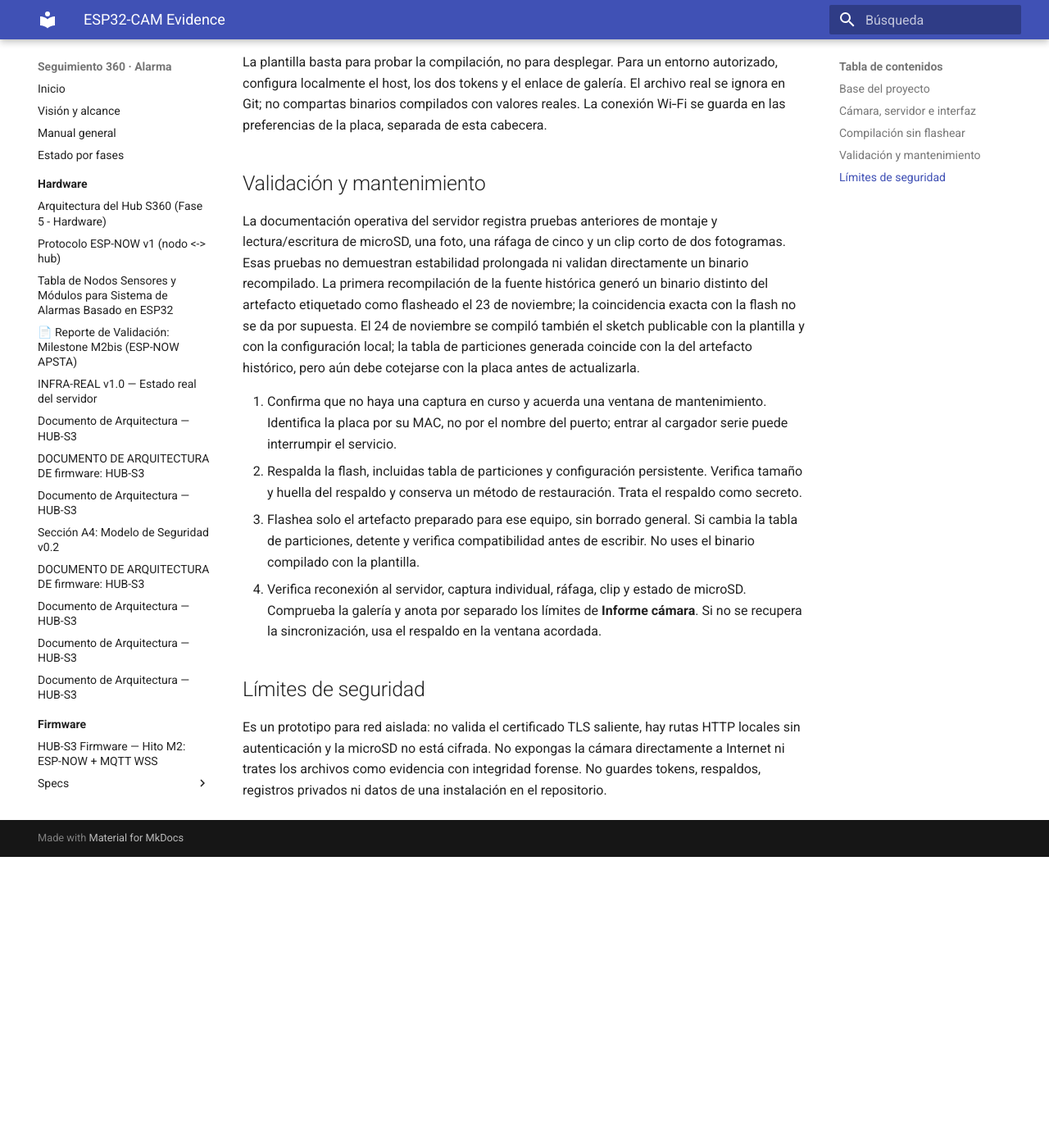
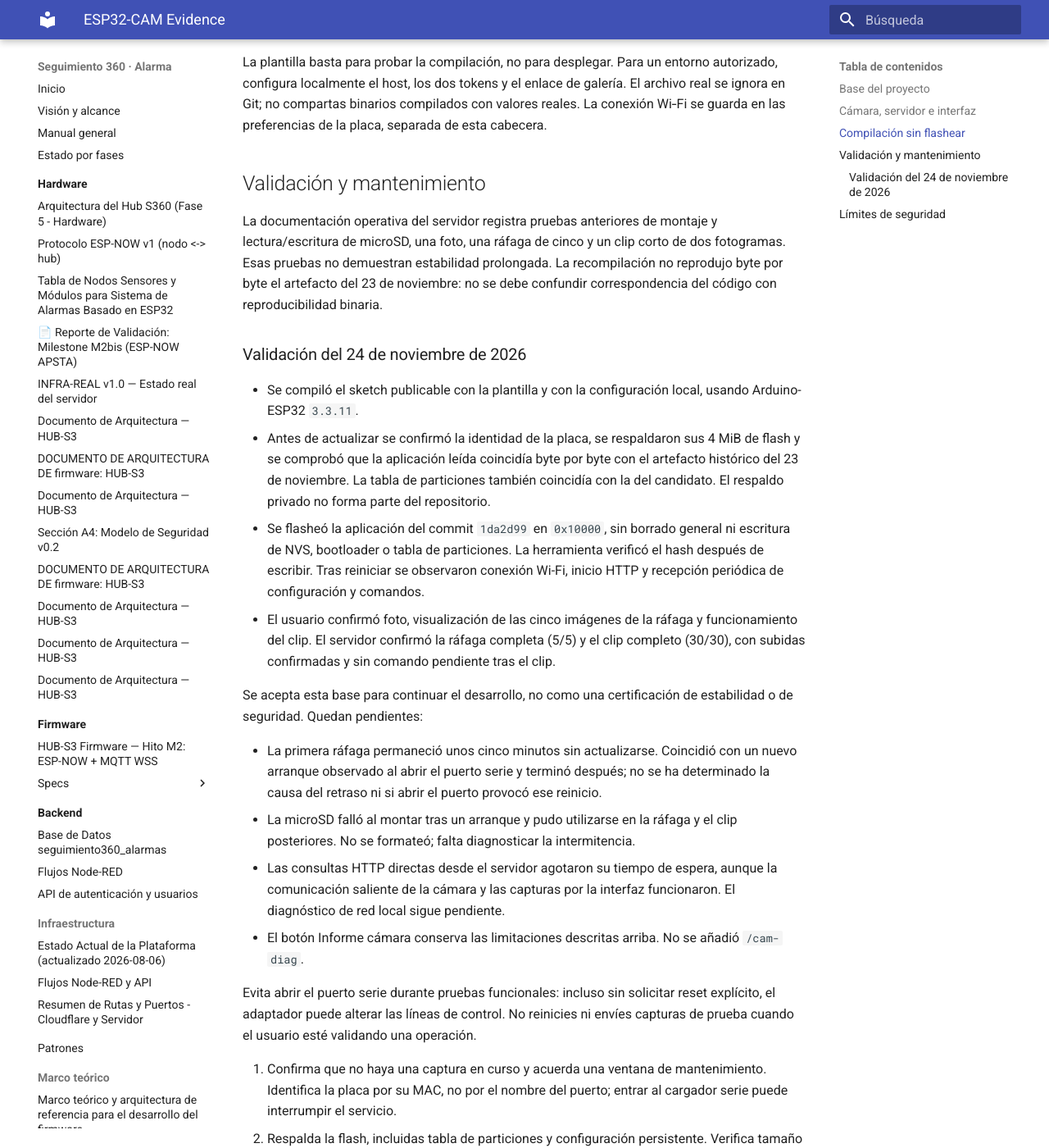
Before and after one commit to khalifa63/seguimiento360-alarma, an MkDocs documentation site: the page built from docs/firmware/esp32cam-evidence.md, in a window 1280 px wide and 1400 px high, scrolled down 1126 px. Shown: the whole window at 82% size. Built offline with MkDocs 1.6.1 and Material for MkDocs 9.7.7, drawn with Linux system fonts in a browser that asks for light colours; before the commit the page ends 2171 px from its top, so only the background shows below that.

Commit message:
docs(camera): registrar validacion de foto rafaga y clip

```diff
--- a/docs/firmware/esp32cam-evidence.md
+++ b/docs/firmware/esp32cam-evidence.md
@@ -31,7 +31,23 @@ La plantilla basta para probar la compilación, no para desplegar. Para un entor
 
 ## Validación y mantenimiento
 
-La documentación operativa del servidor registra pruebas anteriores de montaje y lectura/escritura de microSD, una foto, una ráfaga de cinco y un clip corto de dos fotogramas. Esas pruebas no demuestran estabilidad prolongada ni validan directamente un binario recompilado. La primera recompilación de la fuente histórica generó un binario distinto del artefacto etiquetado como flasheado el 23 de noviembre; la coincidencia exacta con la flash no se da por supuesta. El 24 de noviembre se compiló también el sketch publicable con la plantilla y con la configuración local; la tabla de particiones generada coincide con la del artefacto histórico, pero aún debe cotejarse con la placa antes de actualizarla.
+La documentación operativa del servidor registra pruebas anteriores de montaje y lectura/escritura de microSD, una foto, una ráfaga de cinco y un clip corto de dos fotogramas. Esas pruebas no demuestran estabilidad prolongada. La recompilación no reprodujo byte por byte el artefacto del 23 de noviembre: no se debe confundir correspondencia del código con reproducibilidad binaria.
+
+### Validación del 24 de noviembre de 2026
+
+- Se compiló el sketch publicable con la plantilla y con la configuración local, usando Arduino-ESP32 `3.3.11`.
+- Antes de actualizar se confirmó la identidad de la placa, se respaldaron sus 4 MiB de flash y se comprobó que la aplicación leída coincidía byte por byte con el artefacto histórico del 23 de noviembre. La tabla de particiones también coincidía con la del candidato. El respaldo privado no forma parte del repositorio.
+- Se flasheó la aplicación del commit `1da2d99` en `0x10000`, sin borrado general ni escritura de NVS, bootloader o tabla de particiones. La herramienta verificó el hash después de escribir. Tras reiniciar se observaron conexión Wi-Fi, inicio HTTP y recepción periódica de configuración y comandos.
+- El usuario confirmó foto, visualización de las cinco imágenes de la ráfaga y funcionamiento del clip. El servidor confirmó la ráfaga completa (5/5) y el clip completo (30/30), con subidas confirmadas y sin comando pendiente tras el clip.
+
+Se acepta esta base para continuar el desarrollo, no como una certificación de estabilidad o de seguridad. Quedan pendientes:
+
+- La primera ráfaga permaneció unos cinco minutos sin actualizarse. Coincidió con un nuevo arranque observado al abrir el puerto serie y terminó después; no se ha determinado la causa del retraso ni si abrir el puerto provocó ese reinicio.
+- La microSD falló al montar tras un arranque y pudo utilizarse en la ráfaga y el clip posteriores. No se formateó; falta diagnosticar la intermitencia.
+- Las consultas HTTP directas desde el servidor agotaron su tiempo de espera, aunque la comunicación saliente de la cámara y las capturas por la interfaz funcionaron. El diagnóstico de red local sigue pendiente.
+- El botón Informe cámara conserva las limitaciones descritas arriba. No se añadió `/cam-diag`.
+
+Evita abrir el puerto serie durante pruebas funcionales: incluso sin solicitar reset explícito, el adaptador puede alterar las líneas de control. No reinicies ni envíes capturas de prueba cuando el usuario esté validando una operación.
 
 1. Confirma que no haya una captura en curso y acuerda una ventana de mantenimiento. Identifica la placa por su MAC, no por el nombre del puerto; entrar al cargador serie puede interrumpir el servicio.
 2. Respalda la flash, incluidas tabla de particiones y configuración persistente. Verifica tamaño y huella del respaldo y conserva un método de restauración. Trata el respaldo como secreto.
```
